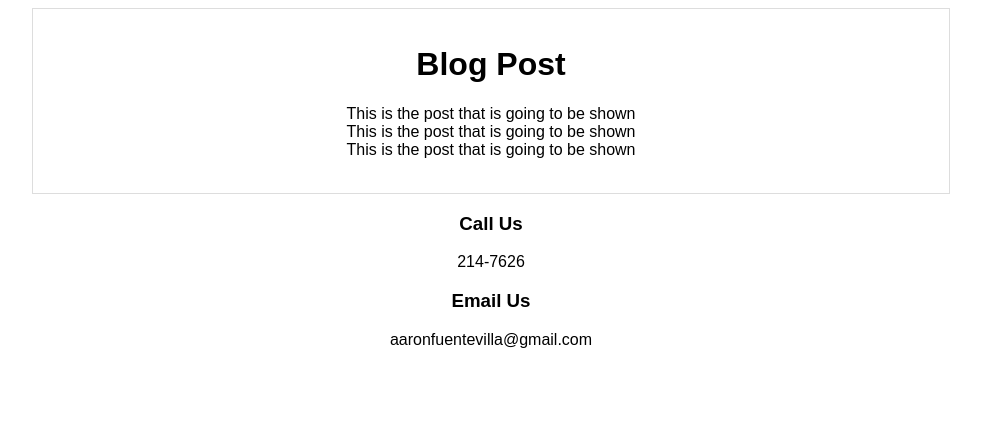
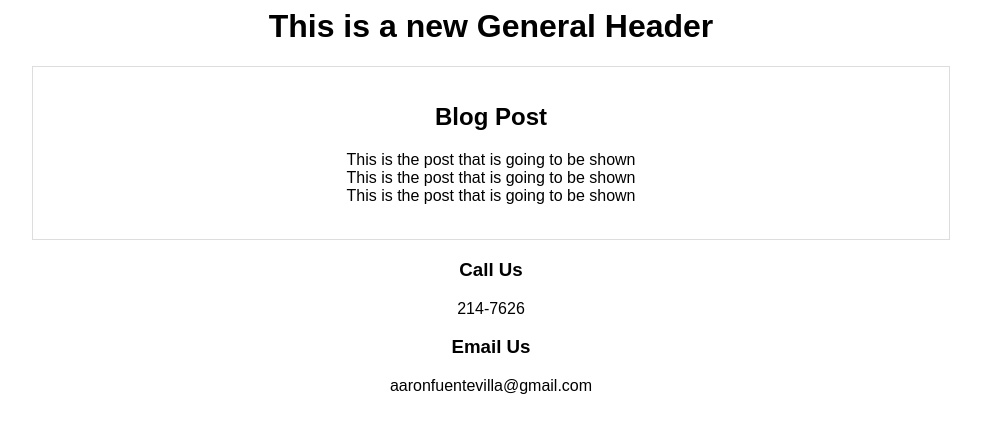
Before and after one commit to aaronftv/project-g, a plain HTML site: page blogpost.html in a window 1280 px wide. Shown: the whole page, without its empty margins (149-1130 px from the left). Drawn offline with Linux system fonts and the light colour scheme.

Commit message:
Initial header structure

```diff
--- a/blogpost.html
+++ b/blogpost.html
@@ -5,11 +5,16 @@
 </head>
 <body>
     <div class="container">
-        <div class="header">
+        <div class="body">
+            <div class="header">
+                <div>
+                   <h1>This is a new General Header</h1>
+                </div>
+            </div>
             <div class="post">
                 <div class="post-title">
                     <div>
-                        <h1>Blog Post</h1>
+                        <h2>Blog Post</h2>
                     </div>
                 </div>
                 <div class="post-paragraph">
```
